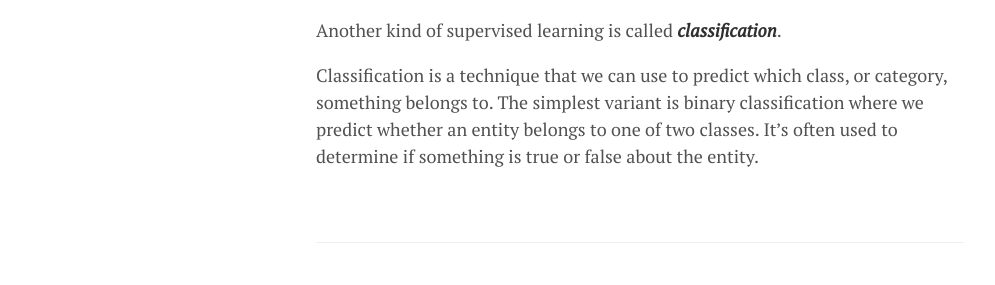
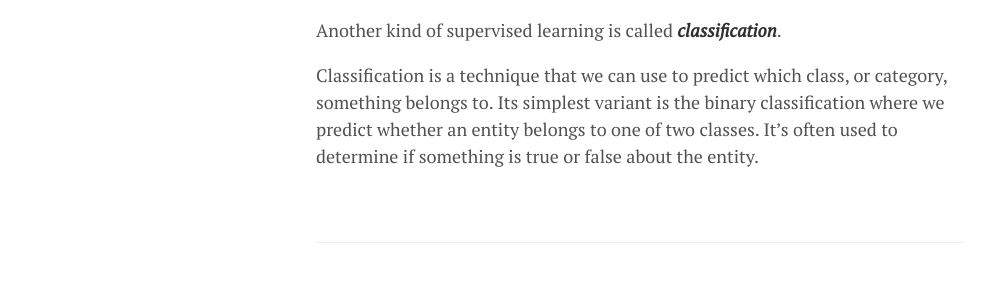
Before and after one commit to lgeurts/lgeurts.github.io, a Jekyll site: the page built from _posts/2018-06-29-artificial-intelligence-basics.md, in a window 1280 px wide and 900 px high, scrolled down 4284 px. Shown: the part 404-689 px from the top of the window, without its empty margins (0-995 px from the left). Built offline with Jekyll 4.4.1, drawn with Linux system fonts in a browser that asks for light colours; nearby versions of some CDN libraries; some of the changed text lies outside the part shown.

Commit message:
Update 2018-06-29-artificial-intelligence-basics.md

```diff
--- a/_posts/2018-06-29-artificial-intelligence-basics.md
+++ b/_posts/2018-06-29-artificial-intelligence-basics.md
@@ -115,4 +114,4 @@
 
 Another kind of supervised learning is called ***classification***.
 
-Classification is a technique that we can use to predict which class, or category, something belongs to. The simplest variant is binary classification where we predict whether an entity belongs to one of two classes. It's often used to determine if something is true or false about the entity.
+Classification is a technique that we can use to predict which class, or category, something belongs to. Its simplest variant is the binary classification where we predict whether an entity belongs to one of two classes. It's often used to determine if something is true or false about the entity.
```
Also changed, not shown: other parts of _posts/2018-06-29-artificial-intelligence-basics.md (+0 -1 lines).
